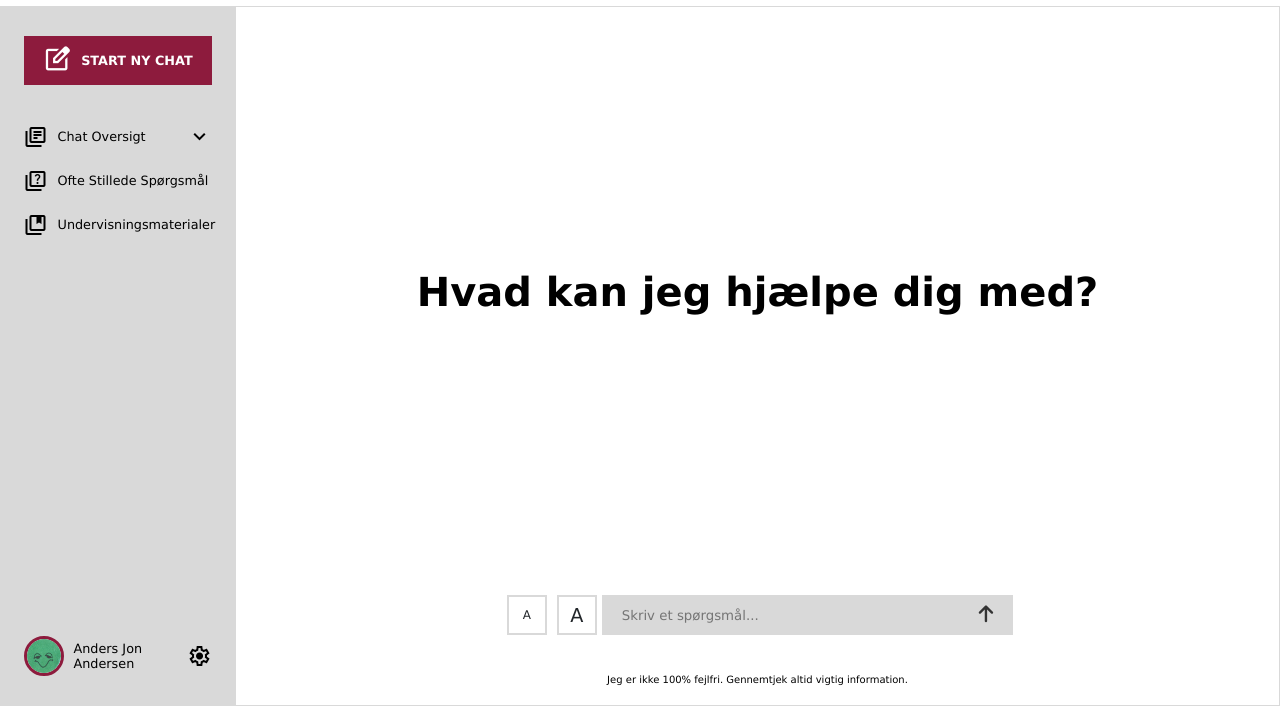
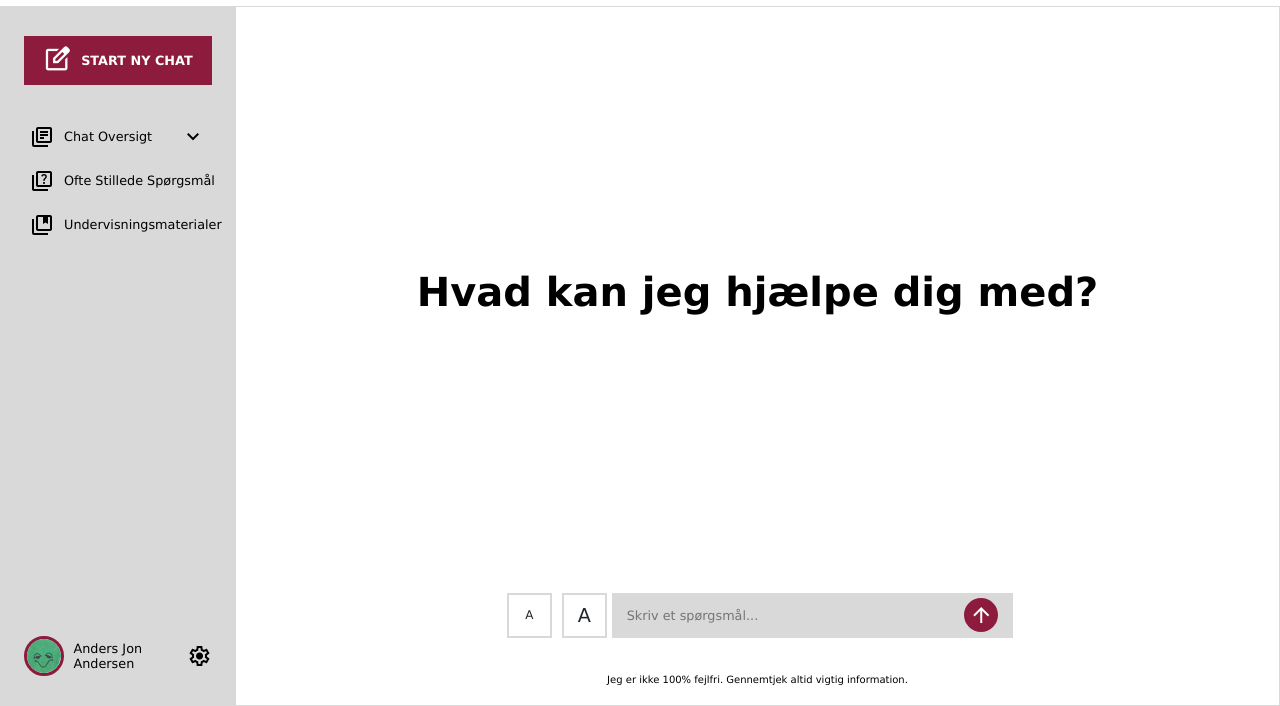
Before and after one commit to codeRasmus/eksamensprojekt_hjemmevaernet, a website with bundled scripts: page index.html in a window 1280 px wide. Shown: the part 94-800 px from the top of the page. Built offline with nearby package versions, Linux system fonts and the light colour scheme.

Commit message:
Interactive sidebar added, and changed input field so it matches prototype

```diff
--- a/index.html
+++ b/index.html
@@ -102,7 +102,7 @@
 
       <div class="sidebar">
         <ul class="sidebar_container">
-          <li class="sidebar_item" id="start_chat">
+          <li class="sidebar_item" id="start_chat_button">
             <span class="material-symbols-outlined">
               edit_square
               </span>
@@ -114,7 +114,7 @@
               </span>
               <div id="sidebar_dropdown">
               <p>Chat Oversigt</p>
-              <span class="material-symbols-outlined">
+              <span class="material-symbols-outlined" id="arrow_down">
                 keyboard_arrow_down
                 </span>
               </div>
@@ -160,12 +160,16 @@
           <button id="decreaseFont">A</button>
           <button id="increaseFont">A</button>
         </div>
+        <div id="chat_input">
         <input
           id="userprompt"
           type="text"
           placeholder="Skriv et spørgsmål..."
         />
-        <i class="fa-solid fa-arrow-up" id="sendprompt_btn"></i>
+        <span class="material-symbols-outlined" id="sendprompt_btn">
+          arrow_upward
+          </span>
+        </div>
       </div>
       <p id="disclaimer">
         Jeg er ikke 100% fejlfri. Gennemtjek altid vigtig information.
--- a/style.css
+++ b/style.css
@@ -376,15 +376,7 @@ button#decreaseFont {
   position: relative;
   width: 100%;
 }
-.input_container input#userprompt {
-  width: 100%;
-  height: 50px;
-  padding-left: 20px;
-  padding-right: 40px;
-  margin: 10px 0 0 0;
-  background-color: var(--grey);
-  border: none;
-}
+
 input:focus {
   outline: var(--black) solid 1px;
 }
@@ -493,7 +485,7 @@ input:focus {
     list-style: none;
   }
 
-  #start_chat {
+  #start_chat_button {
     background-color: var(--red);
     padding: 10px;
     color: var(--white);
@@ -501,24 +493,52 @@ input:focus {
     font-weight: bold;
     width: 80%;
     justify-content: center;
-    margin: 30px 0;
+    margin: 30px 20px;
   }
 
-  #start_chat p {
+  #start_chat_button:hover {
+    background-color: #6b152f;
+    cursor: pointer;
+  }
+
+  #start_chat_button p {
     margin-left: 0;
   }
 
-  #start_chat span {
+  #start_chat_button span {
     margin-right: 10px;
+    margin-left: 0;
     font-size: 1.8rem;
   }
 
   .sidebar_item {
     display: flex;
     align-items: center;
-    margin: 10px 0;
+    padding: 8px 0;
     justify-content: flex-start;
-    width: 80%;
+    width: 100%;
+    margin: 2px 0;
+  }
+
+  .sidebar_item span {
+    margin-left: 30px;
+  }
+
+  .sidebar_item:hover {
+    color: var(--red);
+    font-weight: bold;
+    cursor: pointer;
+  }
+
+  .sidebar_item.active {
+    border-left: 5px solid var(--red);
+    background-color: var(--light-grey);
+    color: var(--red);
+    font-weight: bold;
+  }
+
+  #arrow_down {
+    margin: 0 30px 0 0;
   }
 
   #sidebar_dropdown {
@@ -602,18 +622,45 @@ input:focus {
     align-items: center;
   }
 
-  .input_container i {
-    top: 50%;
+  #userprompt {
+    margin: 0;
+    padding: 0;
+    border: none;
+    background-color: var(--grey);
+    font-size: 0.8rem;
+    width: 100%;
+    height: 45px;
   }
 
-  .input_container input#userprompt {
+  #userprompt:focus {
+    outline: none;
+  }
+
+  #userprompt:valid {
+    background-color: var(--grey);
+  }
+
+  #sendprompt_btn {
+    background-color: var(--red);
+    color: var(--white);
+    padding: 5px;
+    font-size: 1.5rem;
+    cursor: pointer;
+    border-radius: 100%;
+  }
+
+  #sendprompt_btn:hover {
+    background-color: #6b152f;
+  }
+
+  #chat_input {
+    display: flex;
+    justify-content: space-between;
+    align-items: center;
+    background-color: var(--grey);
     width: 100%;
-    padding-left: 20px;
-    padding-right: 40px;
-    height: 40px;
-    background-color: var(--grey);
-    border: none;
-    margin: 0;
+    padding: 0 15px;
+    height: 45px;
   }
 
   #chatbtns_container {
@@ -623,8 +670,8 @@ input:focus {
   }
 
   #chatbtns_container button {
-    height: 40px;
-    width: 40px;
+    height: 45px;
+    width: 45px;
     padding: 0;
   }
 
```
